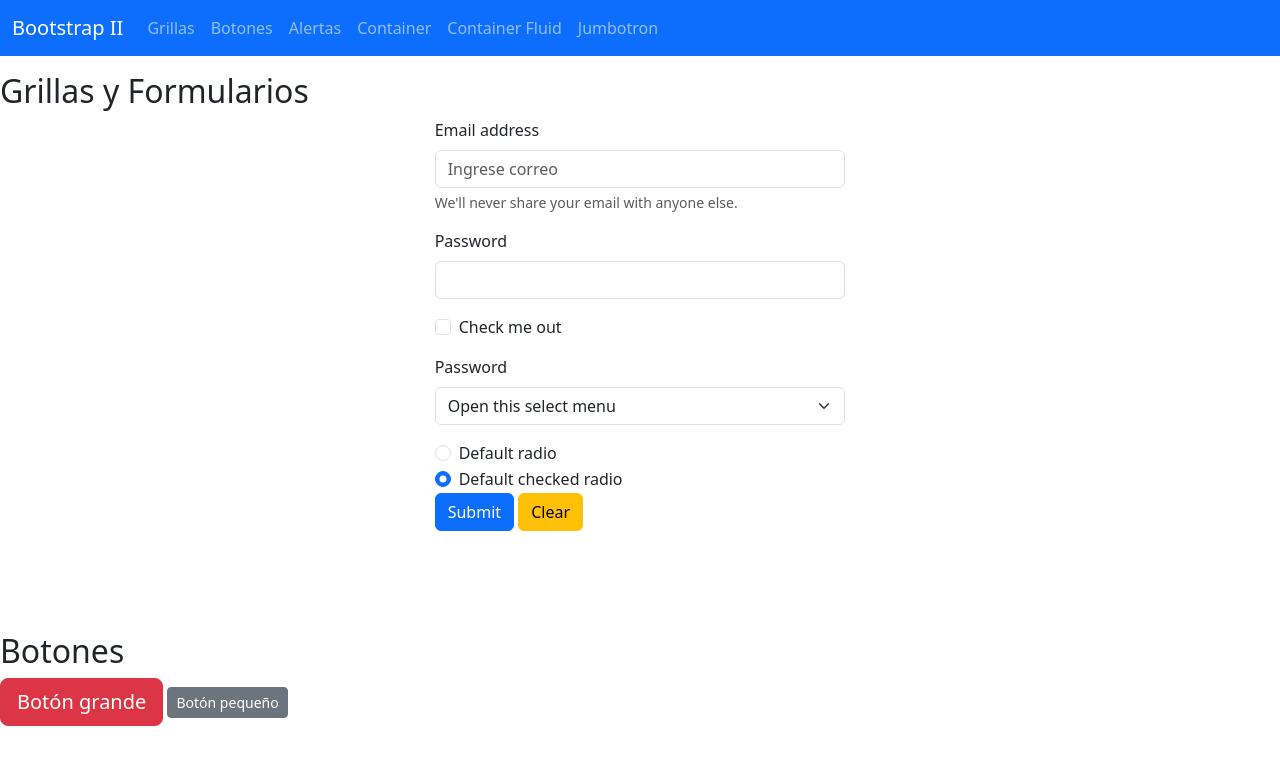
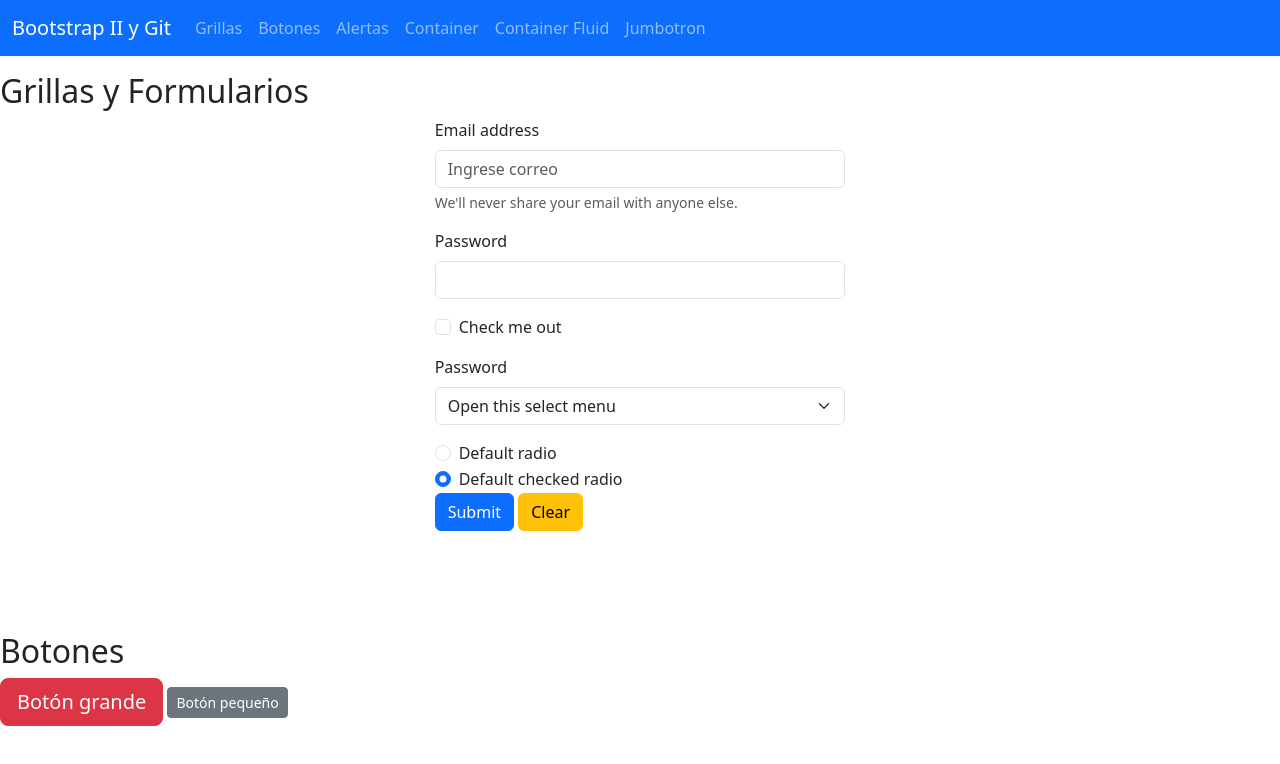
Before and after one commit to operezedutecno/0086Modulo02S06Bootstrap2, a plain HTML site: page index.html in a window 1280 px wide. Shown: the top 764 px of the page. Drawn offline with Linux system fonts and the light colour scheme.

Commit message:
modificación de titulo en pag de bootstrap

```diff
--- a/index.html
+++ b/index.html
@@ -14,7 +14,7 @@
         <header>
             <nav class="navbar navbar-expand-md bg-primary fixed-top" data-bs-theme="dark">
                 <div class="container-fluid">
-                    <a class="navbar-brand" href="#">Bootstrap II</a>
+                    <a class="navbar-brand" href="#">Bootstrap II y Git</a>
                     <button class="navbar-toggler" type="button" data-bs-toggle="collapse" data-bs-target="#navbarNav"
                         aria-controls="navbarNav" aria-expanded="false" aria-label="Toggle navigation">
                         <span class="navbar-toggler-icon"></span>
```
